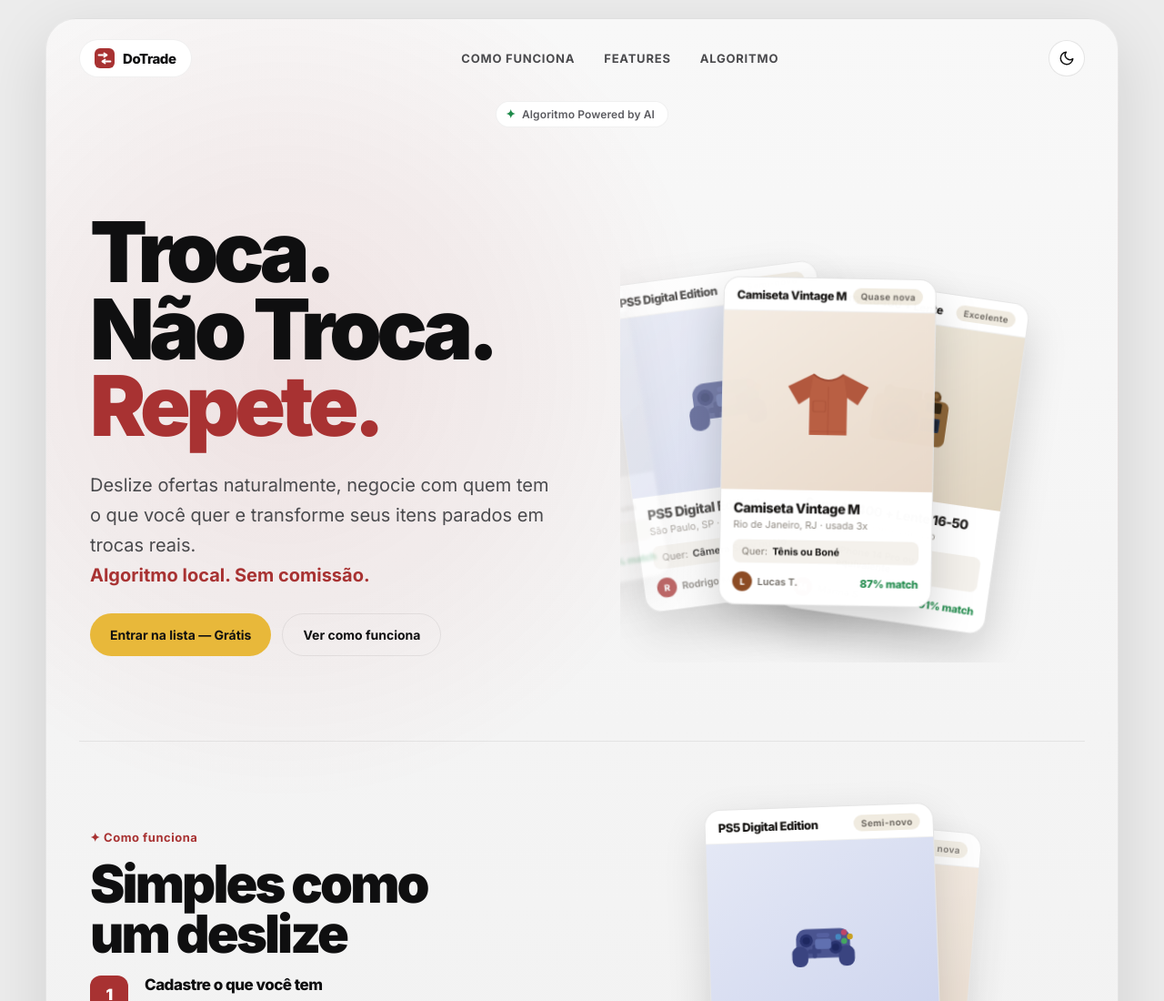
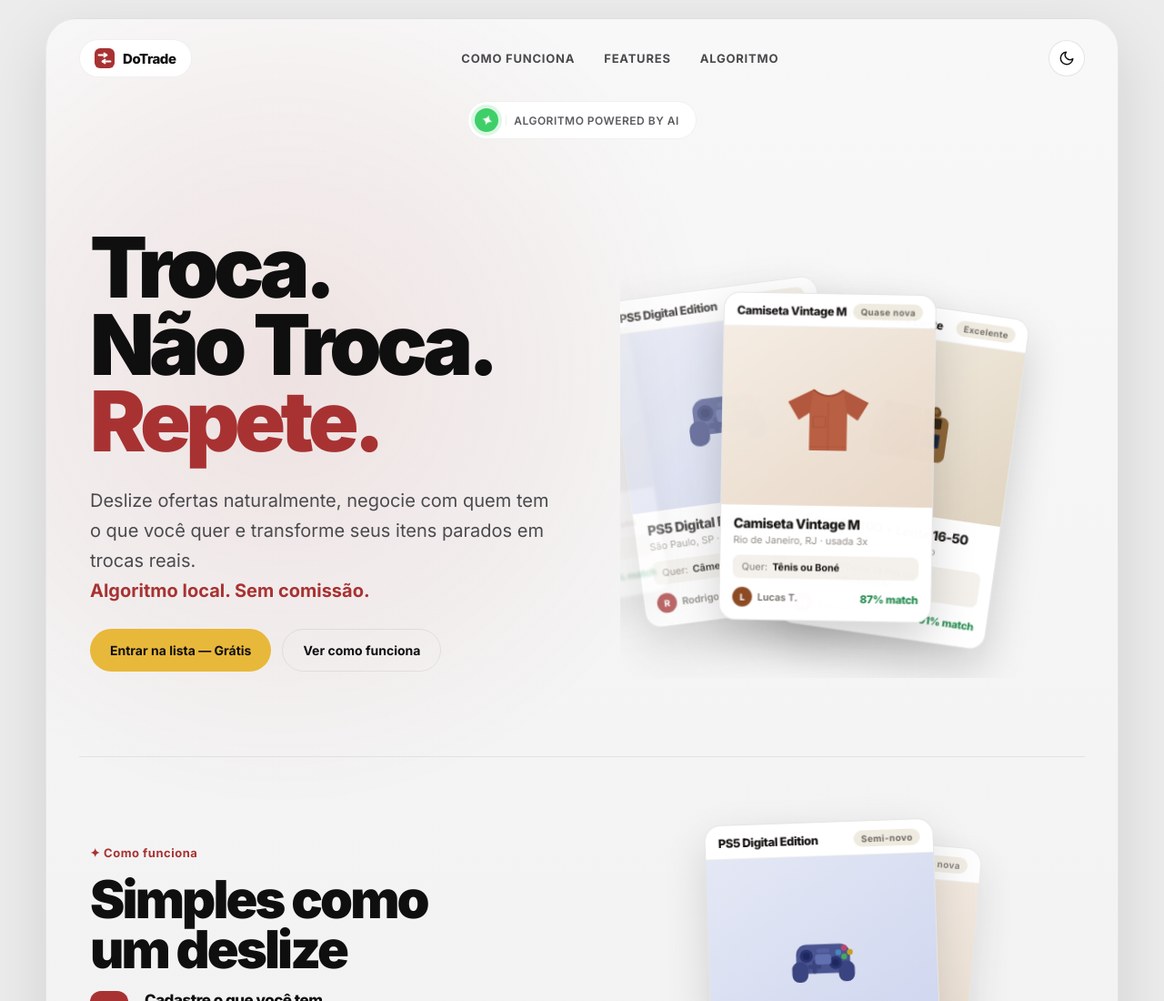
Before and after one commit to racostadf/dotrade-landing, a plain HTML site: page index.html in a window 1280 px wide. Shown: the top 1100 px of the page at 91% size. Drawn offline with Linux system fonts and the light colour scheme.

Commit message:
Revamp announcement pill: green circle star with glow + spin animation

```diff
--- a/index.html
+++ b/index.html
@@ -124,29 +124,42 @@
     .theme-toggle svg { width: 18px; height: 18px; }
 
     /* ── ANNOUNCEMENT PILL ───────────────────────────────────── */
+    @keyframes starSpin {
+      0%   { transform: rotate(0deg) scale(1); }
+      50%  { transform: rotate(20deg) scale(1.15); }
+      100% { transform: rotate(0deg) scale(1); }
+    }
     .announce-wrap {
       display: flex; justify-content: center;
-      padding: 4px 36px 18px;
+      padding: 4px 36px 22px;
     }
     .announce-pill {
-      display: inline-flex; align-items: center; gap: 7px;
-      padding: 6px 14px 6px 10px;
+      display: inline-flex; align-items: center; gap: 8px;
+      padding: 7px 18px 7px 7px;
       border-radius: 999px;
       background: var(--pill-bg);
       border: 1px solid var(--pill-border);
       backdrop-filter: blur(10px);
-      font-size: 12px; font-weight: 600; letter-spacing: 0.01em;
+      font-size: 12px; font-weight: 600; letter-spacing: 0.04em;
+      text-transform: uppercase;
       color: var(--pill-text);
       white-space: nowrap;
       transition: background 0.45s, border-color 0.45s, color 0.45s;
       user-select: none;
     }
+    .announce-star-wrap {
+      width: 26px; height: 26px; border-radius: 50%;
+      background: #3ecf68;
+      display: flex; align-items: center; justify-content: center;
+      flex-shrink: 0;
+      box-shadow: 0 0 0 4px rgba(62,207,104,0.18);
+    }
     .announce-star {
-      font-size: 13px; color: var(--green); line-height: 1;
-      flex-shrink: 0;
+      font-size: 13px; color: #fff; line-height: 1; display: block;
+      animation: starSpin 3.2s ease-in-out infinite;
     }
-    .announce-dot {
-      width: 3px; height: 3px; border-radius: 50%;
+    .announce-sep {
+      width: 1px; height: 12px;
       background: var(--pill-border);
       flex-shrink: 0;
     }
@@ -572,7 +585,8 @@
   <!-- ── ANNOUNCEMENT PILL ────────────────────────────────────── -->
   <div class="announce-wrap">
     <div class="announce-pill">
-      <span class="announce-star">✦</span>
+      <span class="announce-star-wrap"><span class="announce-star">✦</span></span>
+      <span class="announce-sep"></span>
       Algoritmo Powered by AI
     </div>
   </div>
```
